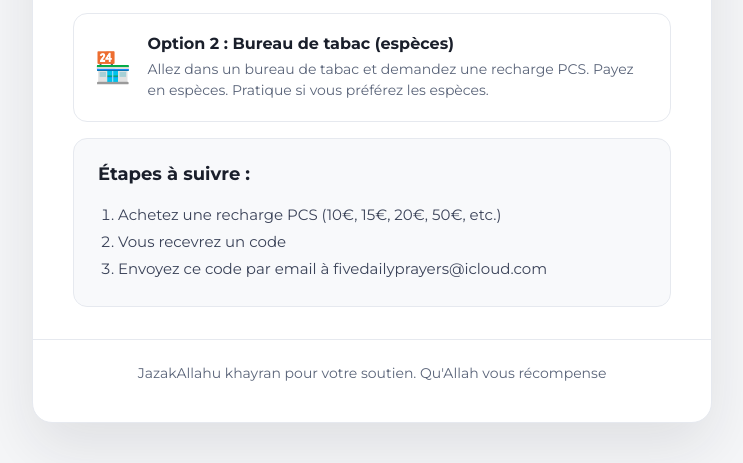
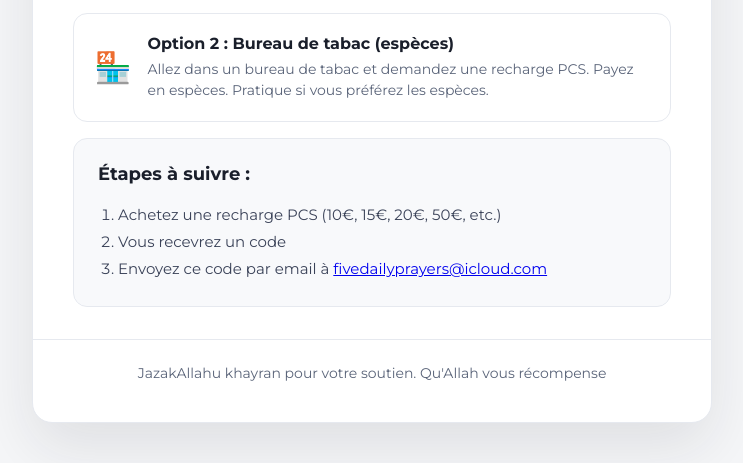
Before and after one commit to vie2cesar/pcs, a website: page public/index.html in a window 1280 px wide. Shown: the part 774-1237 px from the top of the page, without its empty margins (268-1011 px from the left). Drawn offline with Linux system fonts and the light colour scheme.

Commit message:
Update index.html

```diff
--- a/public/index.html
+++ b/public/index.html
@@ -69,7 +69,7 @@
                 <ol>
                     <li>Achetez une recharge PCS (10€, 15€, 20€, 50€, etc.)</li>
                     <li>Vous recevrez un code</li>
-                    <li>Envoyez ce code par email à fivedailyprayers@icloud.com</li>
+                    <li>Envoyez ce code par email à <a href="mailto:fivedailyprayers@icloud.com">fivedailyprayers@icloud.com</a></li>
 
                 </ol>
             </div>
```
